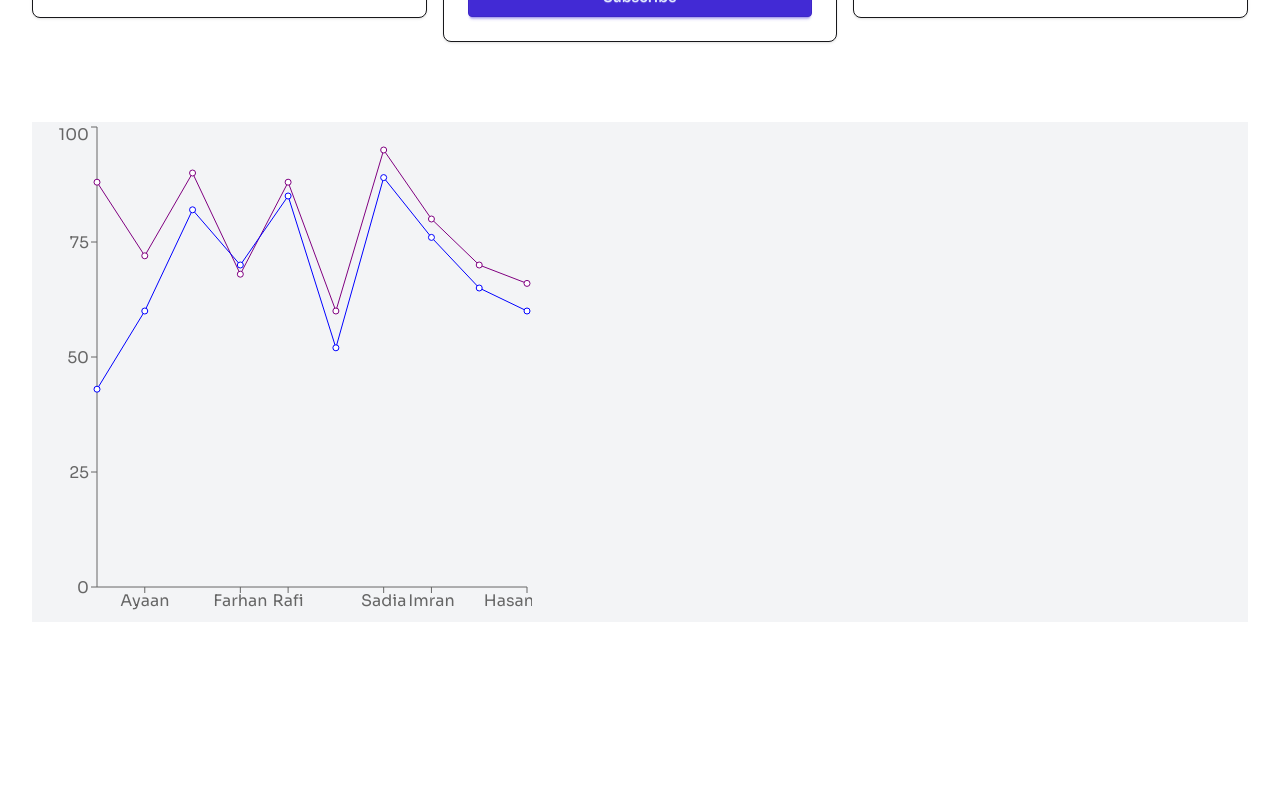
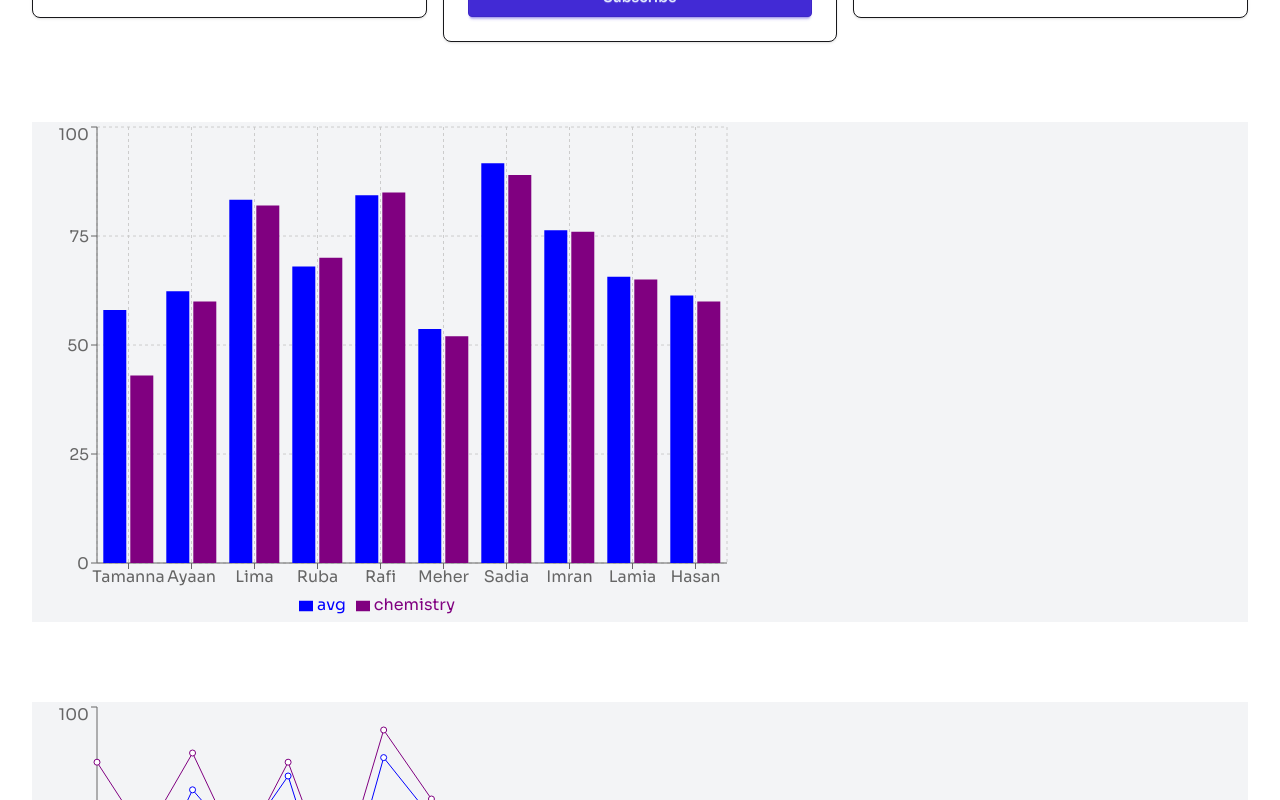
Before and after one commit to developerTamanna/module-44-react, a React (Vite) app: page / in a window 1280 px wide. Shown: the part 760-1560 px from the top of the page. Before the commit the page ends 1414 px from the top, so only its background shows below. Built offline with nearby package versions, Linux system fonts and the light colour scheme.

Commit message:
varChart

```diff
--- a/package.json
+++ b/package.json
@@ -11,6 +11,7 @@
   },
   "dependencies": {
     "@tailwindcss/vite": "^4.1.3",
+    "axios": "^1.8.4",
     "react": "^19.0.0",
     "react-dom": "^19.0.0",
     "react-icons": "^5.5.0",
--- /dev/null
+++ b/public/markData.json
@@ -0,0 +1,72 @@
+[
+    {
+      "student_id": 1,
+      "name": "Tamanna",
+      "physics": 43,
+      "chemistry": 43,
+      "math": 88
+    },
+    {
+      "student_id": 2,
+      "name": "Ayaan",
+      "physics": 55,
+      "chemistry": 60,
+      "math": 72
+    },
+    {
+      "student_id": 3,
+      "name": "Lima",
+      "physics": 78,
+      "chemistry": 82,
+      "math": 90
+    },
+    {
+      "student_id": 4,
+      "name": "Ruba",
+      "physics": 66,
+      "chemistry": 70,
+      "math": 68
+    },
+    {
+      "student_id": 5,
+      "name": "Rafi",
+      "physics": 80,
+      "chemistry": 85,
+      "math": 88
+    },
+    {
+      "student_id": 6,
+      "name": "Meher",
+      "physics": 49,
+      "chemistry": 52,
+      "math": 60
+    },
+    {
+      "student_id": 7,
+      "name": "Sadia",
+      "physics": 91,
+      "chemistry": 89,
+      "math": 95
+    },
+    {
+      "student_id": 8,
+      "name": "Imran",
+      "physics": 73,
+      "chemistry": 76,
+      "math": 80
+    },
+    {
+      "student_id": 9,
+      "name": "Lamia",
+      "physics": 62,
+      "chemistry": 65,
+      "math": 70
+    },
+    {
+      "student_id": 10,
+      "name": "Hasan",
+      "physics": 58,
+      "chemistry": 60,
+      "math": 66
+    }
+  ]
--- a/src/App.jsx
+++ b/src/App.jsx
@@ -8,11 +8,15 @@ import Navbar from './components/Navbar/Navbar'
 import { Suspense } from 'react'
 import PricingOptions from './components/PricingOptions/PricingOptions'
 import ResultChat from './components/DaisyPricing/ResultChart/ResultChat'
+import axios from 'axios'
+import MarksChart from './components/MarksChart/MarksChart'
 
 
 const pricingPromise = fetch('pricingData.json').then(res=>res.json())
 
 
+
+const markPromise = axios.get('markData.json')
 
 
 
@@ -34,7 +38,13 @@ function App() {
    ></PricingOptions>
     </Suspense>
 
+   <Suspense fallback={<span className="loading loading-spinner loading-lg"></span>}>
 
+    <MarksChart
+
+    markPromise ={markPromise}
+    ></MarksChart>
+   </Suspense>
      <ResultChat></ResultChat>
 
 
--- /dev/null
+++ b/src/components/MarksChart/MarksChart.jsx
@@ -0,0 +1,45 @@
+import React, { use } from 'react';
+import { Bar, BarChart, CartesianGrid, Legend, Tooltip, XAxis, YAxis } from 'recharts';
+
+const MarksChart = ({markPromise}) => {
+    // console.log(markPromise)
+    const marksDataRes = use(markPromise)
+    // console.log(marksData)
+    const marksData = marksDataRes.data;
+
+//   data processing fot the chart
+
+
+
+const markChartData = marksData.map(studentData=>{
+    const student={
+        id: studentData.student_id,
+        name: studentData.name,
+        physics: studentData.physics,
+        chemistry: studentData.chemistry,
+        math: studentData.math
+    }
+
+const avg = (student.physics + student.chemistry + student.math)/3;
+student.avg = avg
+    return(student)
+})
+
+console.log( markChartData)
+
+    return (
+        <div className='mt-20 bg-gray-100 '>
+              <BarChart width={700} height={500} data={markChartData}>
+                <CartesianGrid strokeDasharray={'3 3'}></CartesianGrid>
+              <XAxis dataKey={'name'}></XAxis>
+              <YAxis></YAxis>
+              <Tooltip></Tooltip>
+              <Legend></Legend>
+              <Bar dataKey={'avg'} fill='blue'></Bar>
+              <Bar dataKey={'chemistry'} fill='purple'></Bar>
+              </BarChart>
+        </div>
+    );
+};
+
+export default MarksChart;
```
Also changed, not shown: 1 other file (tests, documents, lock files or other folders).
